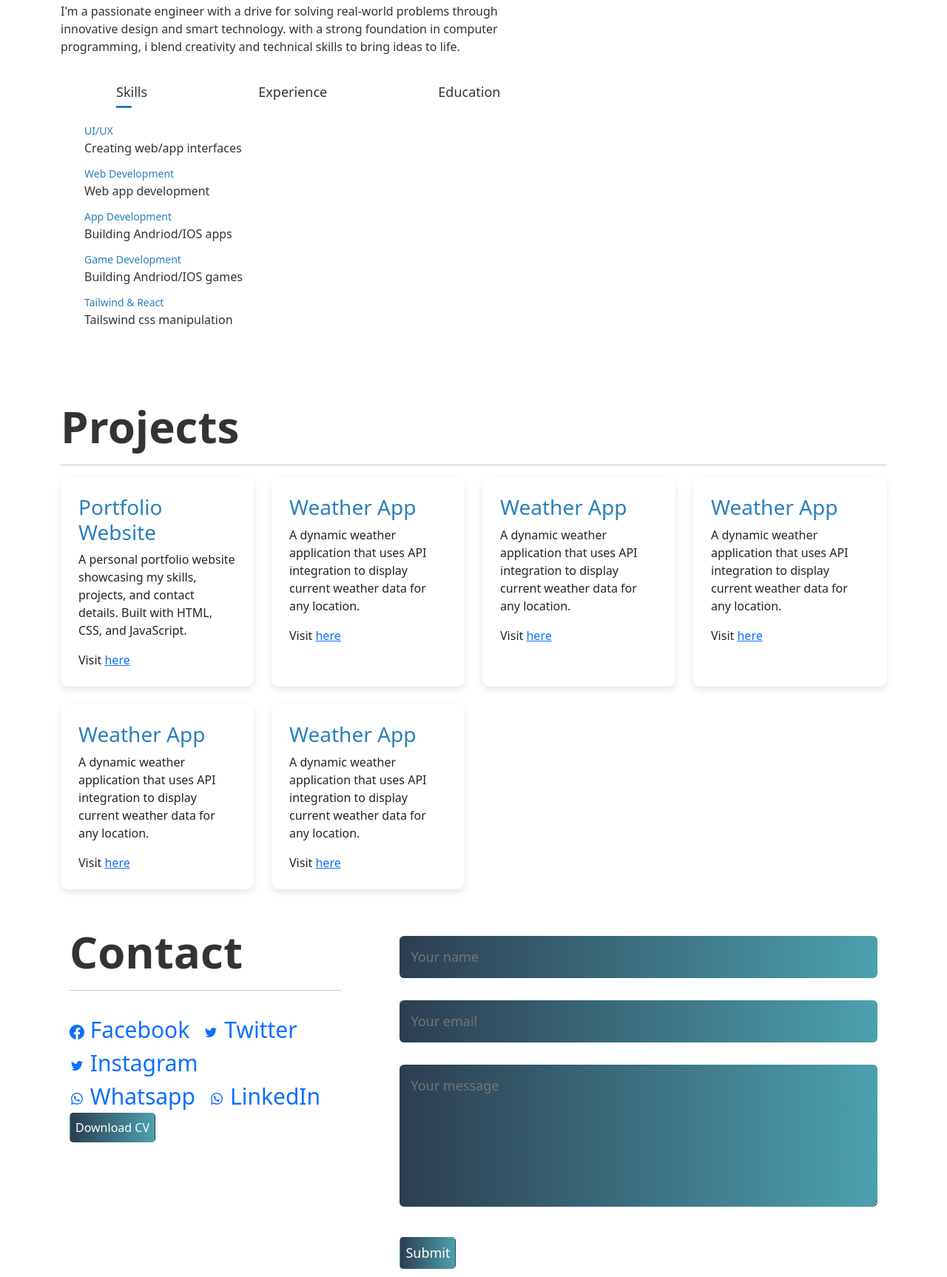
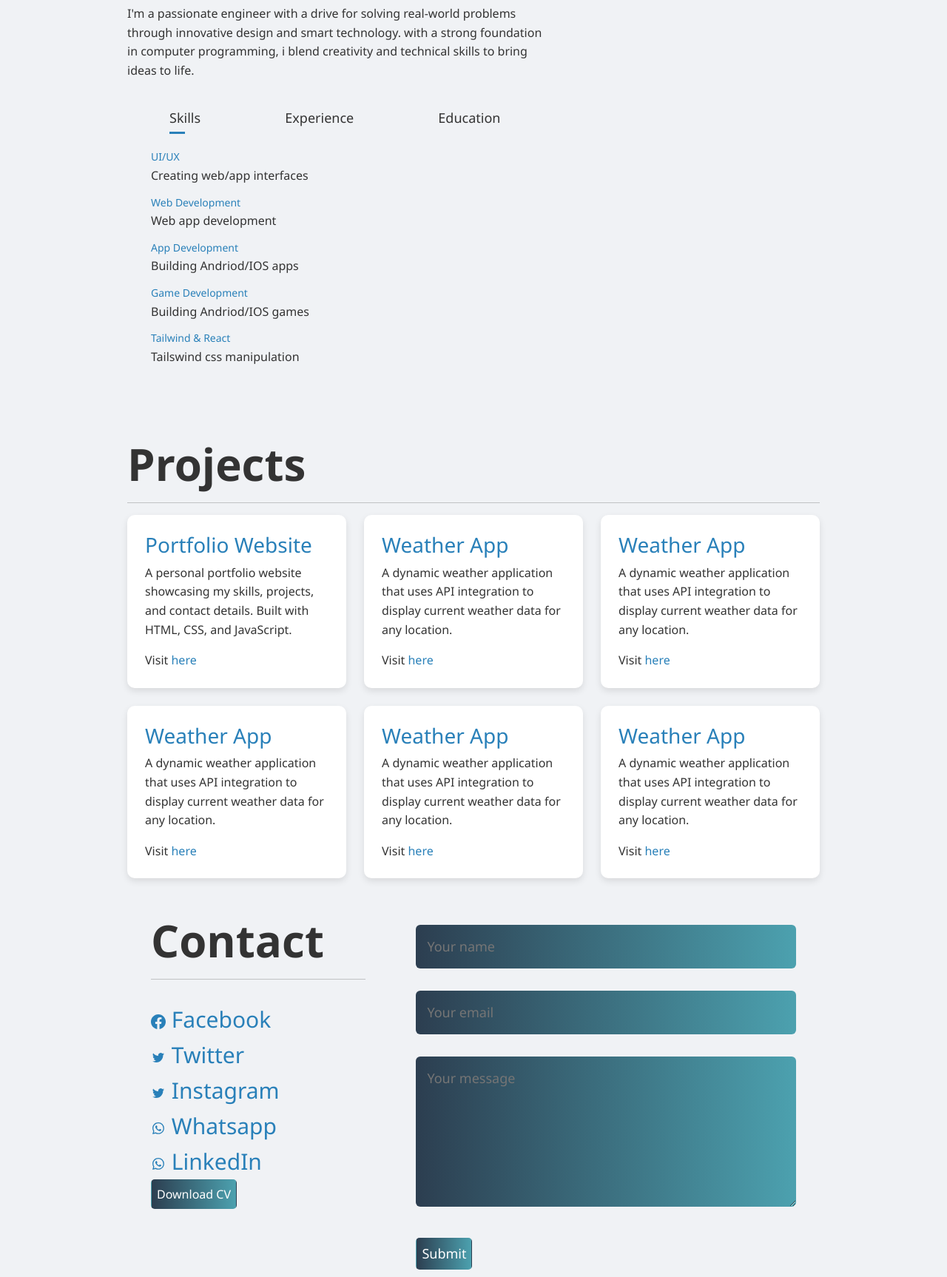
Before and after one commit to lordkign2/UMEH-KINGSLEY-portfolio-, a plain HTML site: page index.html in a window 1280 px wide. Shown: the part 414-2140 px from the top of the page at 74% size. Drawn offline with nearby package versions, Linux system fonts and the light colour scheme.

Commit message:
Add css index.html

```diff
--- a/index.html
+++ b/index.html
@@ -2,11 +2,248 @@
 <head>
   <meta charset="UTF-8" />
   <meta name="viewport" content="width=device-width, initial-scale=1.0" />
-<link rel="stylesheet" href="port.css">
-<link rel="stylesheet" href="https://cdn.jsdelivr.net/npm/bootstrap@5.3.7/dist/css/bootstrap.min.css">
+  <link rel="stylesheet" href="https://cdn.jsdelivr.net/npm/bootstrap@5.3.7/dist/css/bootstrap.min.css">
   <title>Umeh Kingsley Ifeanyi - Portfolio</title>
+</head>
+<style>
+* {
+  margin: 0;
+  padding: 0;
+  box-sizing: border-box;
+}
+body {
+  font-family: 'Segoe UI', Tahoma, Geneva, Verdana, sans-serif;
+  background: #f0f2f5;
+  color: #333;
+  line-height: 1.6;
+}
+header {
+  background: linear-gradient(to right, #2c3e50, #4ca1af);
+  color: #fff;
+  padding: 2rem 0;
+  text-align: center;
+}
+nav ul {
+  display: flex;
+  justify-content: center;
+  list-style: none;
+  background: #34495e;
+  padding: 0.5rem 0;
+}
+nav ul li {
+  margin: 0 1rem;
+}
+nav ul li a {
+  color: white;
+  text-decoration: none;
+  padding: 0.5rem;
+  font-weight: bold;
+  transition: background 0.3s, color 0.3s;
+}
+nav ul li a:hover {
+  background: #2c3e50;
+  color: #f1c40f;
+  border-radius: 5px;
+}
+.container {
+  max-width: 1000px;
+  margin: 2rem auto;
+  padding: 0 2rem;
+}
+.section {
+  margin-bottom: 3rem;
+}
+.section h1 {
+    font-size: 60px;
+    font-weight: 600;
+    color: #333;
+}
+.projects {
+  display: grid;
+  grid-template-columns: repeat(auto-fit, minmax(250px, 1fr));
+  gap: 1.5rem;
+}
+.project {
+  background: white;
+  padding: 1.5rem;
+  border-radius: 10px;
+  box-shadow: 0 4px 10px rgba(0, 0, 0, 0.1);
+  transition: transform 0.3s, box-shadow 0.3s;
+}
+.project:hover {
+  transform: translateY(-8px);
+  box-shadow: 0 8px 20px rgba(0, 0, 0, 0.2);
+}
+.project h3 {
+  margin-bottom: 0.5rem;
+  color: #2980b9;
+}
+footer {
+  text-align: center;
+  padding: 2rem 0;
+  background: #2c3e50;
+  color: #fff;
+}
+a {
+  color: #2980b9;
+  text-decoration: none;
+}
+a:hover {
+  text-decoration: underline;
+}
 
-</head>
+/*-------------About--------------*/
+#about {
+  padding: 80px 0;
+  color: #333;
+}
+.row-about {
+  display: flex;
+  justify-content: space-between;
+  flex-wrap: wrap;
+}
+.about-col-1 {
+  flex-basis: 35%;
+}
+.about-col-1 img {
+  width: 100%;
+  border-radius: 15px;
+}
+.about-col-2 {
+ flex-basis: 60%;
+}
+.about-col-2 p {
+  margin: 1rem auto;
+ }
+.sub-title {
+  font-size: 60px;
+  font-weight: 600;
+  color: #333;
+}
+.tab-titles {
+  display: flex;
+  margin: 20px 0 0px;
+}
+.tab-links {
+
+  font-size: 18px;
+  font-weight: 500;
+  cursor: pointer;
+  position: relative;
+}
+.tab-links::after {
+  content: '';
+  width: 0;
+  height: 3px;
+  background: #2980b9;
+  position: absolute;
+  left: 0;
+  bottom: -8px;
+  transition: 0.5s;
+}
+.tab-links.active-link::after {
+  width: 50%;
+}
+.tab-contents ul li {
+  list-style-type: none;
+  margin: 10px 0;
+}
+.tab-contents ul li span {
+  color: #2980b9;
+  font-size: 14px;
+}
+.tab-contents {
+  display: none;
+}
+.tab-contents.active-tab {
+  display: block;
+}
+/* -------------------contact----------------- */
+.row {
+  display: flex;
+  justify-content: space-between;
+  flex-wrap: wrap;
+}
+.contact-left {
+  flex-basis: 35%;
+
+}
+.contact-right {
+  flex-basis: 60%;
+
+}
+.contact-left p {
+  margin-top: 30px;
+}
+.contact-left p i {
+  color:#4ca1af;
+  margin-right: 15px;
+  font-size: 25px;
+
+}
+.social-icons {
+  margin-top: 30px;
+}
+.social-icons a {
+  text-decoration: none;
+  font-size: 30px;
+  margin-right: 15px;
+
+  display: inline-block;
+  transition: transform 0.5s;
+}
+.social-icons a:hover {
+  color: #4ca1af;
+  transform: translateY(-5px);
+}
+.btn.btn2 {
+  padding: 7px;
+  border-radius: 5px;
+  display: inline-block;
+  color: #fff;
+  background: linear-gradient(to right, #2c3e50, #4ca1af);
+}
+.contact-right form {
+  width: 100%;
+
+}
+form input, form textarea {
+  width: 100%;
+  border: 0;
+  outline: none;
+  background: linear-gradient(to right, #2c3e50, #4ca1af);;
+  padding: 15px;
+  margin: 15px 0;
+  color: rgb(255, 255, 255);
+  font-size: 18px;
+  border-radius: 6px;
+}
+form .btn2 {
+  padding: 14px 60px;
+  font-size: 18px;
+  margin-top: 20px;
+  cursor: pointer;
+}
+@media only screen and (max-width: 600px){
+  .contact-left, .contact-right{
+    flex-basis: 100%;
+  }
+  .about-col-2{
+    flex-basis: 100%;
+    font-size: 14px;
+  }
+  html .container {
+    font-size: 14px;
+  }
+  form input textarea .btn2 {
+    font-size: 14px;
+  }
+  .social-icons a{
+    font-size: 14px;
+  }
+
+}
+</style>
 <body>
   <header>
     <h1>Umeh Kingsley Ifeanyi</h1>
```
